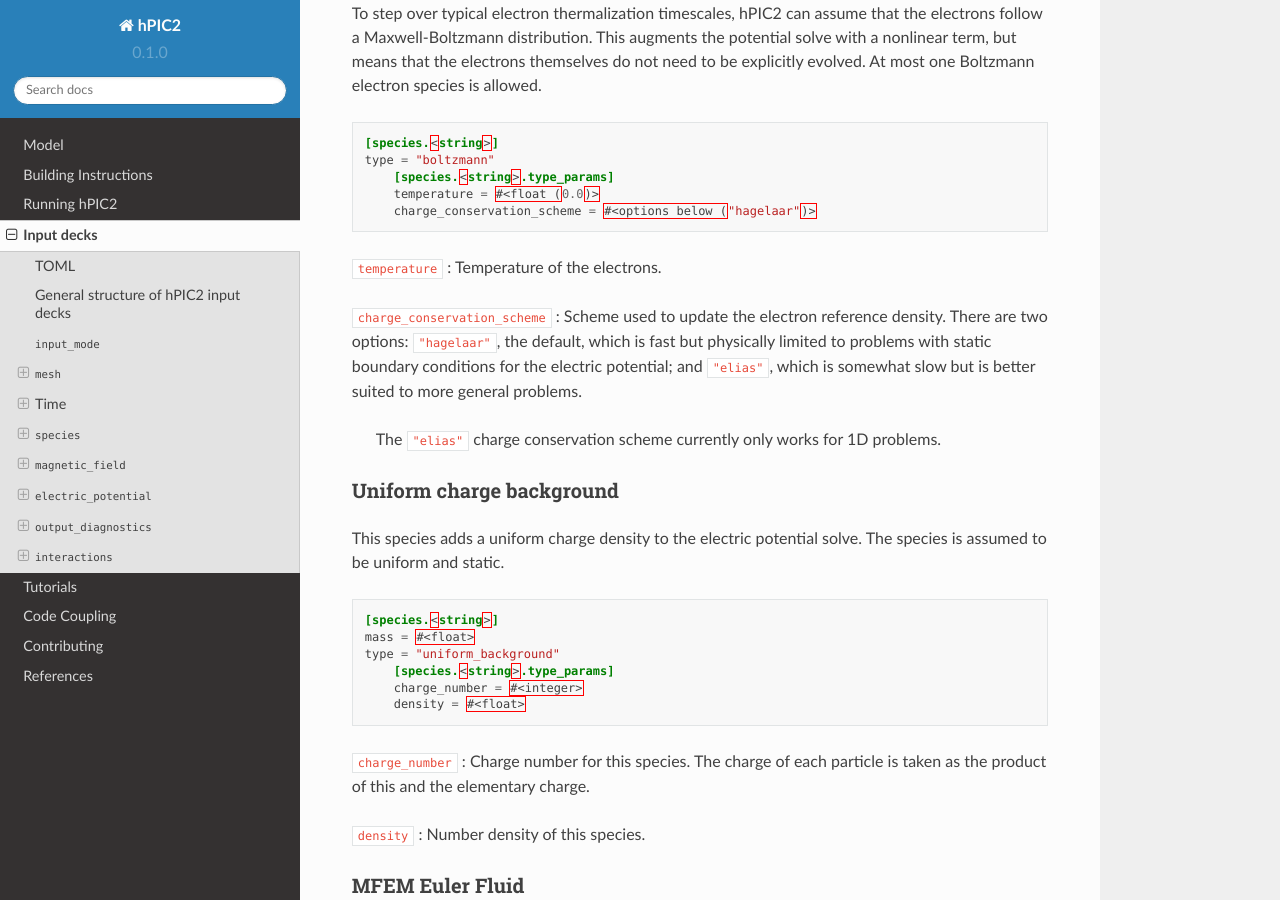
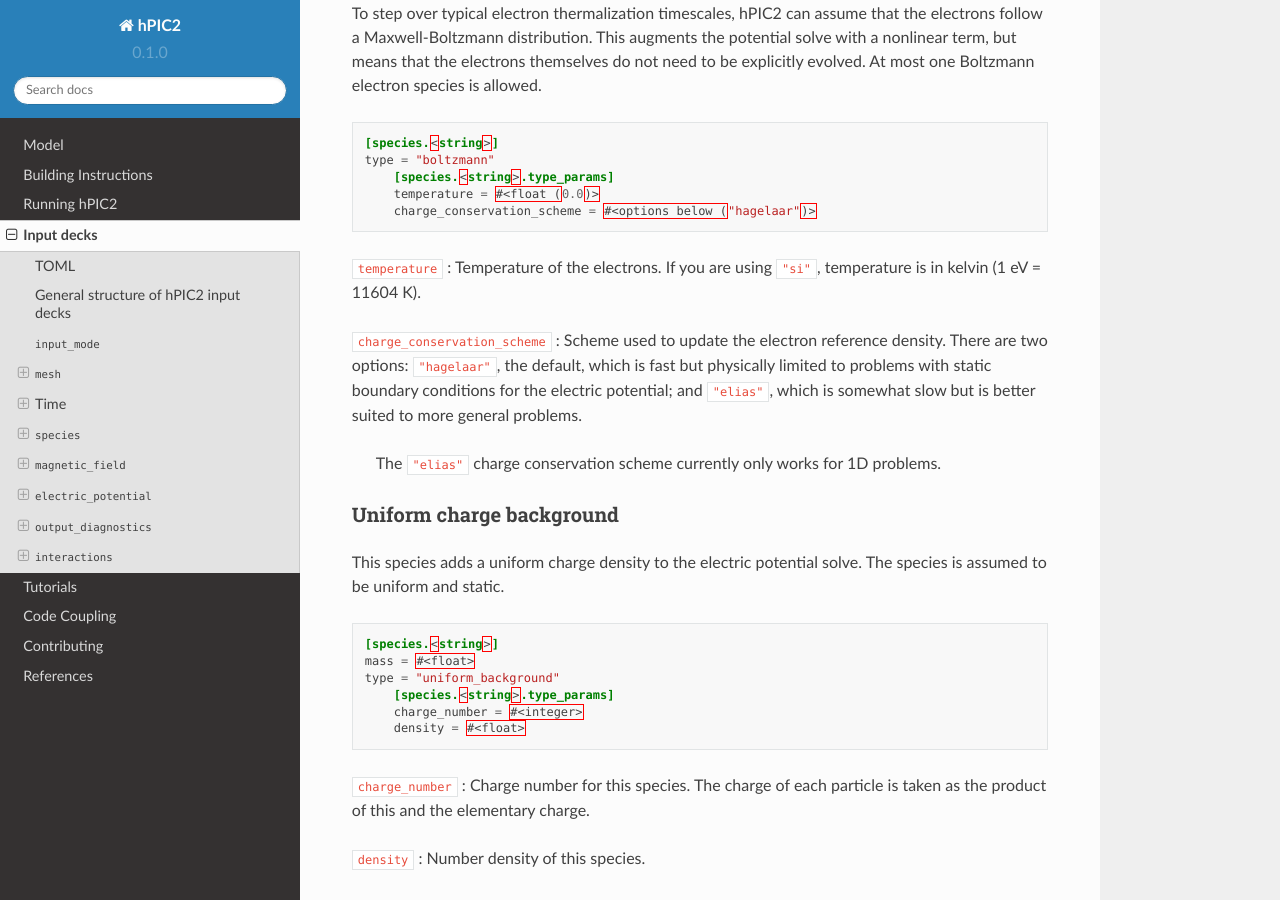
Before and after one commit to lcpp-org/hpic2doc, a Sphinx documentation site: the page built from docs/source/input_deck.rst, in a window 1280 px wide and 900 px high, scrolled down 16341 px. Built offline with Sphinx 7.4.7 and the Read the Docs theme 2.0.0, drawn with Linux system fonts in a browser that asks for light colours; cross-references to code outside the pages are shown as plain code.

Commit message:
Comment on Temperature units

```diff
--- a/docs/source/input_deck.rst
+++ b/docs/source/input_deck.rst
@@ -1027,7 +1027,8 @@ At most one Boltzmann electron species is allowed.
        charge_conservation_scheme = #<options below ("hagelaar")>
 
 ``temperature``
-: Temperature of the electrons.
+: Temperature of the electrons. If you are using ``"si"``,
+temperature is in kelvin (1 eV = 11604 K).
 
 ``charge_conservation_scheme``
 : Scheme used to update the electron reference density. There are two options:
```
